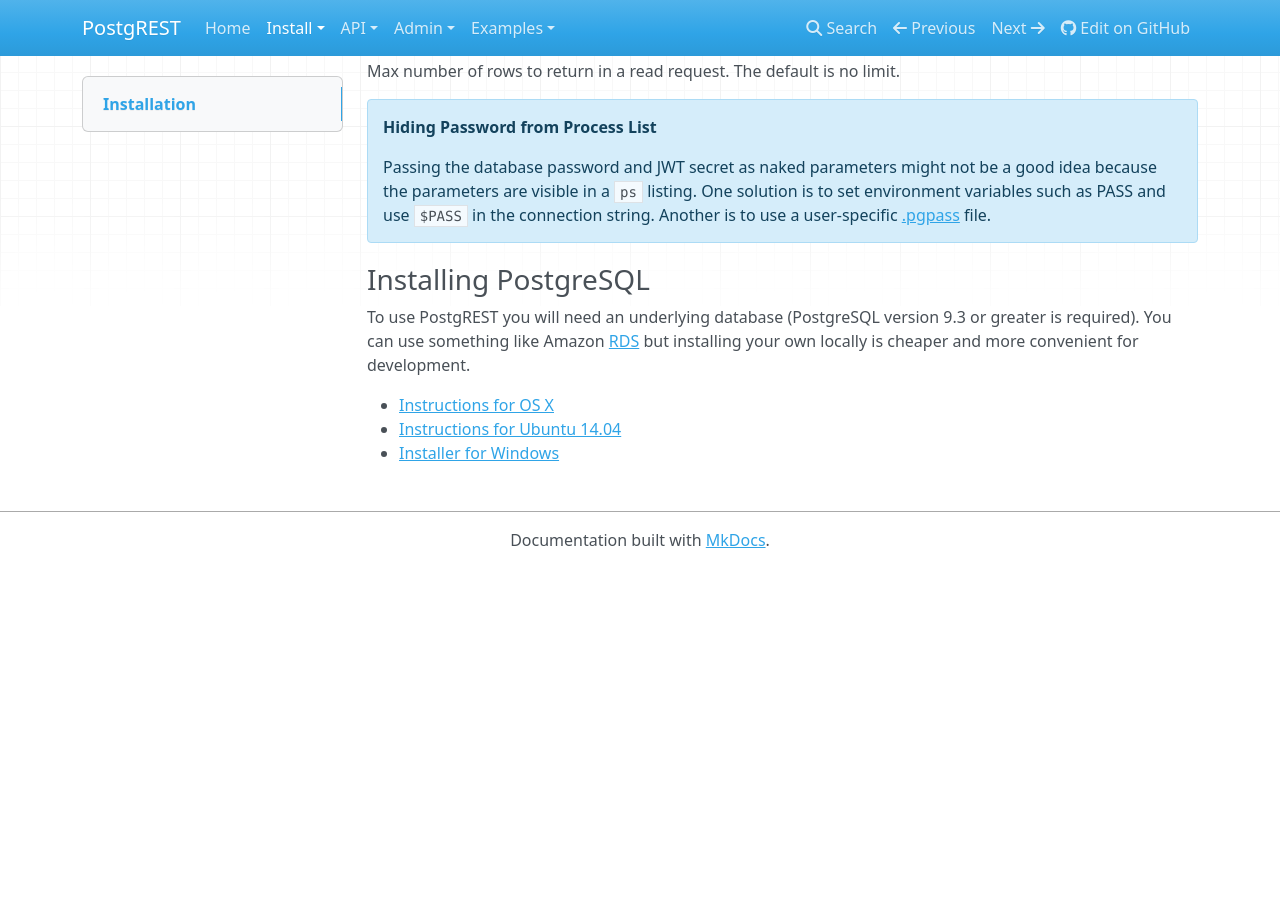
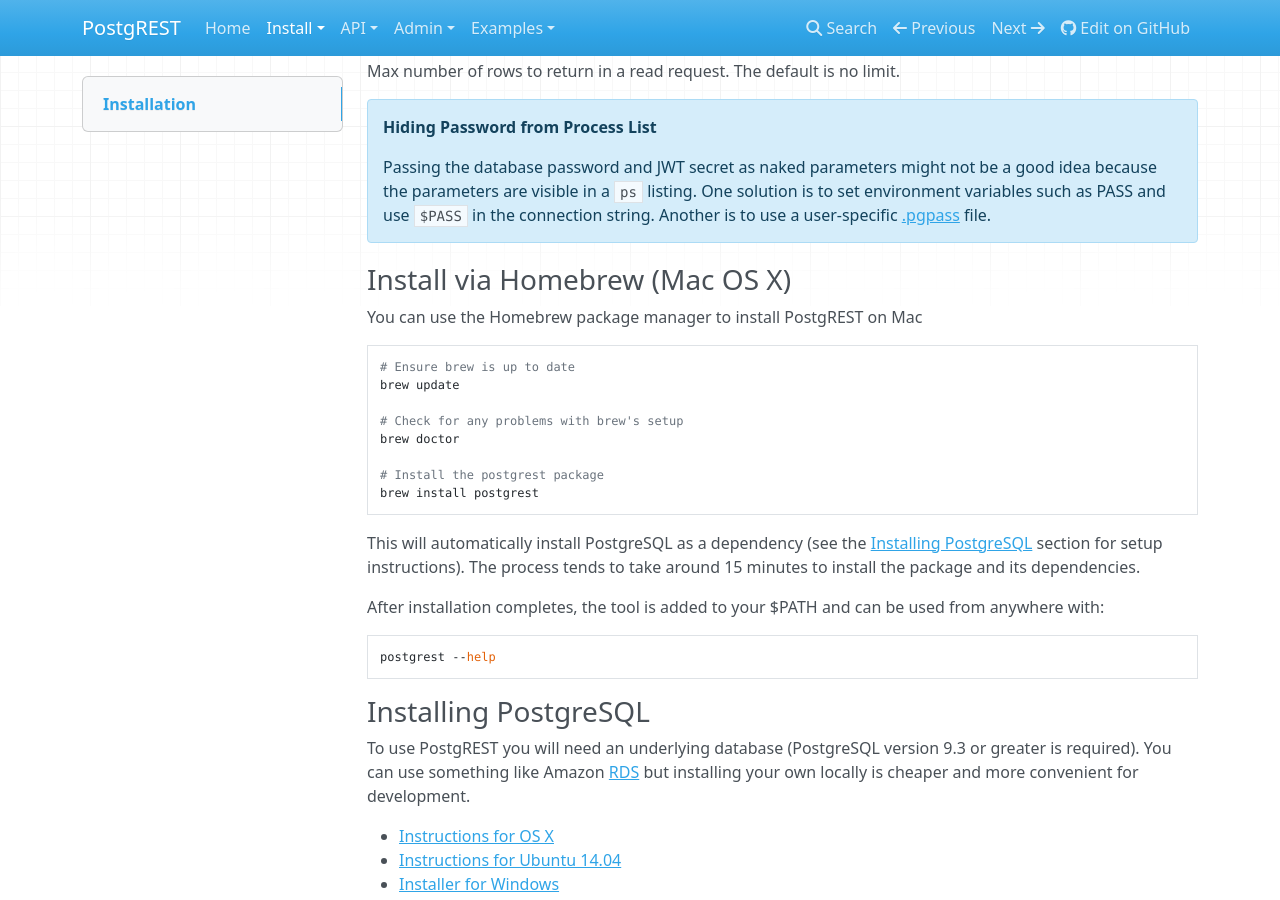
Before and after one commit to PostgREST/postgrest, an MkDocs documentation site: the page built from docs/install/server.md, in a window 1280 px wide and 900 px high, scrolled down 1704 px. Built offline with MkDocs 1.6.1, drawn with Linux system fonts in a browser that asks for light colours; nearby versions of some CDN libraries; old or Windows-style settings are respelled for this version of MkDocs; before the commit the page ends 2272 px from its top, so only the background shows below that.

Commit message:
Revert "Removed brew install instructions"
I know how to release a new brew formula so it won't fall out of date

````diff
--- a/docs/install/server.md
+++ b/docs/install/server.md
@@ -111,6 +111,29 @@
     file.</p>
 </div>
 
+### Install via Homebrew (Mac OS X)
+
+You can use the Homebrew package manager to install PostgREST on Mac
+
+```bash
+# Ensure brew is up to date
+brew update
+
+# Check for any problems with brew's setup
+brew doctor
+
+# Install the postgrest package
+brew install postgrest
+```
+
+This will automatically install PostgreSQL as a dependency (see the [Installing PostgreSQL](#installing-postgresql) section for setup instructions). The process tends to take around 15 minutes to install the package and its dependencies.
+
+After installation completes, the tool is added to your $PATH and can be used from anywhere with:
+
+```bash
+postgrest --help
+```
+
 ### Installing PostgreSQL
 
 To use PostgREST you will need an underlying database (PostgreSQL version 9.3 or greater is required). You can use something like Amazon [RDS](https://aws.amazon.com/rds/) but installing your own locally is cheaper and more convenient for development.
````
